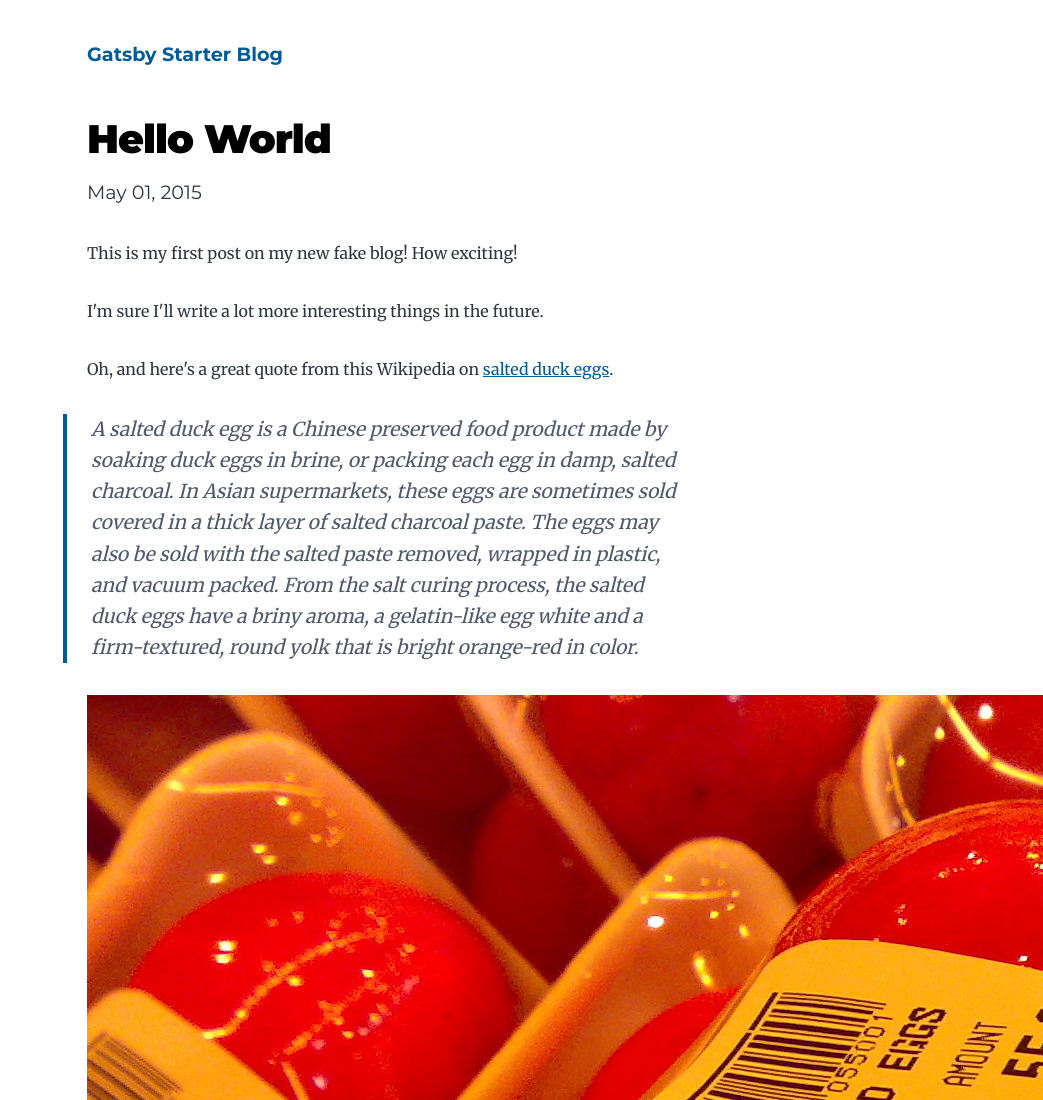
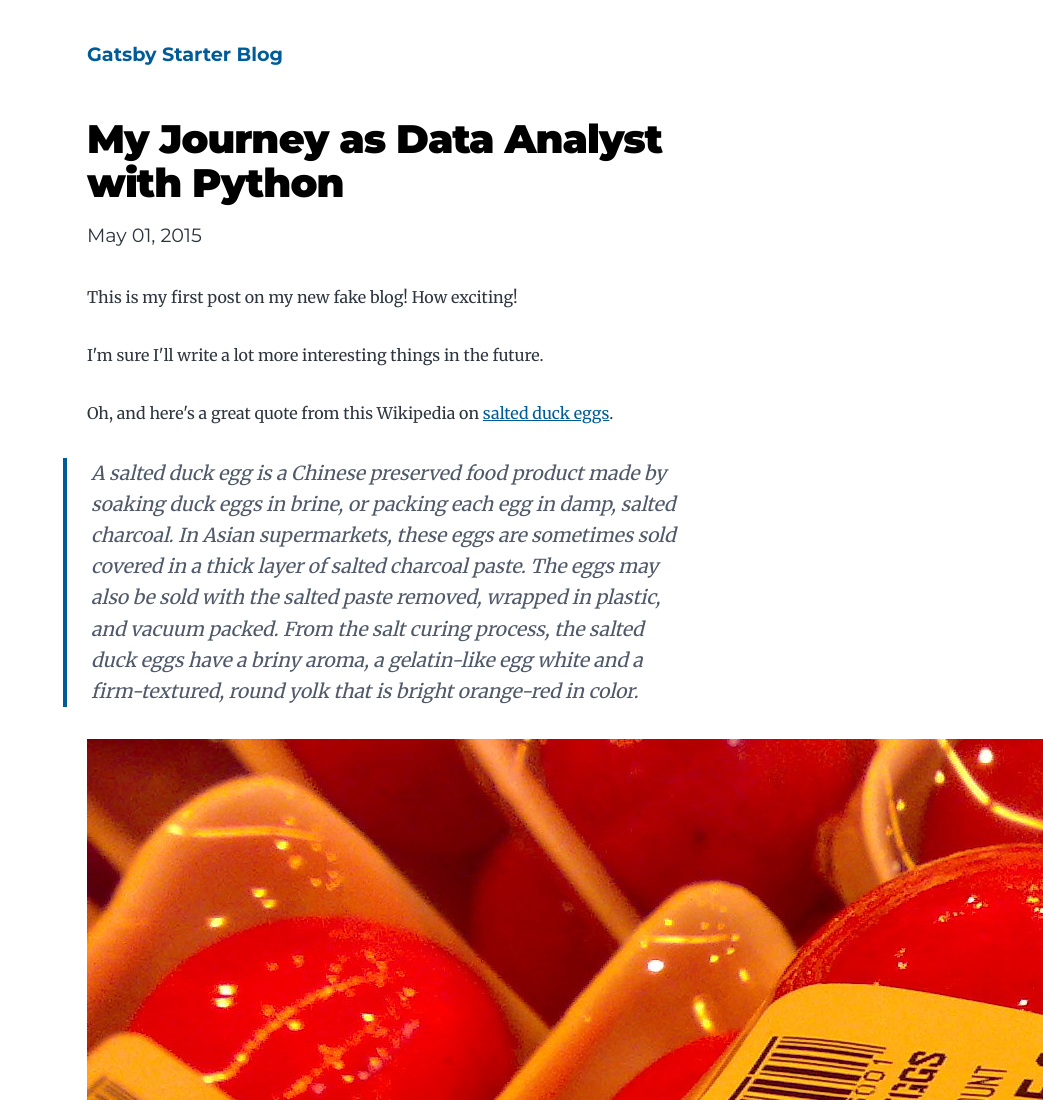
Before and after one commit to Sayyam19/BlogByMe, a Gatsby site: page /hello-world/ in a window 1280 px wide. Shown: the top 1100 px of the page, without its empty margins (237-1280 px from the left). Built offline with nearby package versions, Linux system fonts and the light colour scheme; Gatsby itself is replaced by a stand-in of ours; some packages are replaced by stand-ins of ours.

Commit message:
Updates Added

```diff
--- a/content/blog/hello-world/index.md
+++ b/content/blog/hello-world/index.md
@@ -1,7 +1,7 @@
 ---
-title: Hello World
+title: My Journey as Data Analyst with Python
 date: "2015-05-01T22:12:03.284Z"
-description: "Hello World"
+description: "My Journey"
 ---
 
 This is my first post on my new fake blog! How exciting!
```
